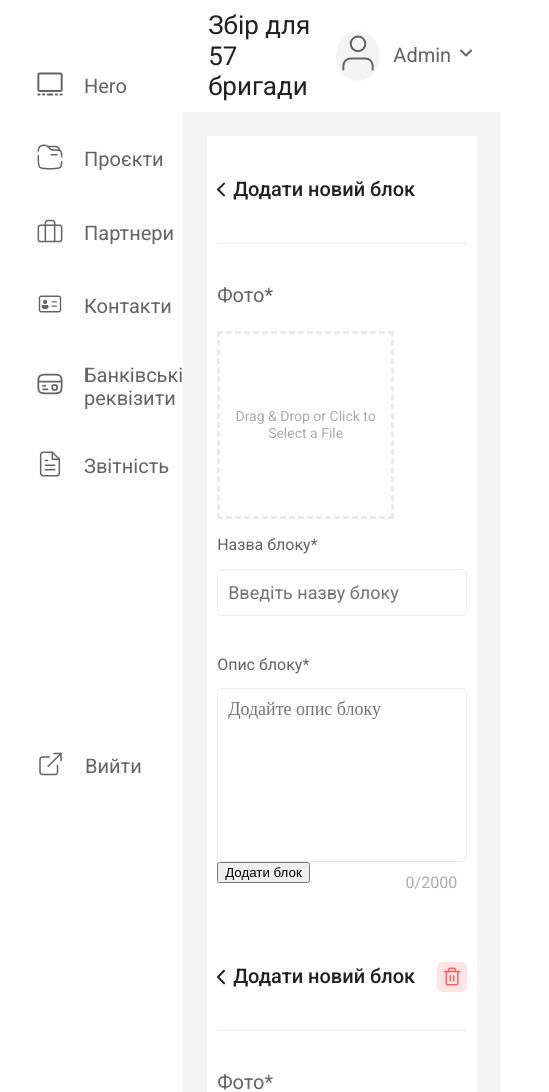
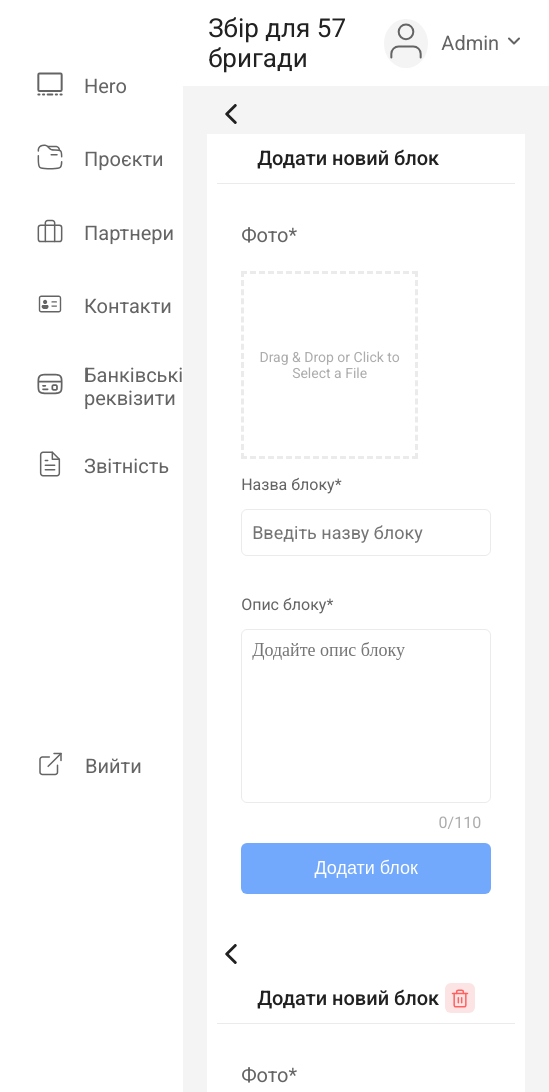
Before and after one commit to baza-trainee/dokoopy-frontend, a React (Vite) app: page /admin in a window 390 px wide. Shown: the top 1092 px of the page, 549 px wide, since content can reach past the window. Built offline with nearby package versions, Linux system fonts and the light colour scheme.

Commit message:
minor fix

```diff
--- a/src/components/admin-components/AddForm.jsx
+++ b/src/components/admin-components/AddForm.jsx
@@ -56,7 +56,7 @@ export const AddForm = ({
                   />
                )}
 
-               <button className="addButton">{nameButton}</button>
+               <button className="admin-button">{nameButton}</button>
             </div>
          </form>
       </div>
--- a/src/components/admin-components/PageHeader.jsx
+++ b/src/components/admin-components/PageHeader.jsx
@@ -7,7 +7,7 @@ export const PageHeader = ({ title, edit }) => {
       <>
          <div className="sub-title-container">
             <div className="title-icon">
-               <img onClick={() => navigate(-1)} src={leftArow}></img>
+               <img className="title-icon-arrow" onClick={() => navigate(-1)} src={leftArow}></img>
                <h3 className="admin-sub-title">{title}</h3>
             </div>
             {edit && (
--- a/src/components/admin-components/formElememt/TextArea.jsx
+++ b/src/components/admin-components/formElememt/TextArea.jsx
@@ -10,7 +10,7 @@ export const TextArea = ({ setLgInput, label, placeholder, value }) => {
             placeholder={placeholder}
             onChange={e => setLgInput(e.target.value)}
          ></textarea>
-         <p className="counter-input">{`${value.length}/2000`}</p>
+         <p className="counter-input">{`${value.length}/110`}</p>
       </div>
    );
 };
--- a/src/styles/components/admin/_added-form.scss
+++ b/src/styles/components/admin/_added-form.scss
@@ -24,7 +24,7 @@
    font-size: 18px;
    resize: none;
    line-height: 21.09px;
-   border: solid 1px#EBEBEB;
+   border: solid 1px var(--admin-table-header-background);
 }
 .counter-input {
    position: absolute;
@@ -37,22 +37,12 @@
    width: 494px;
 }
 .added-form {
+   padding: 0 40px;
    font-size: 20px;
    display: flex;
    justify-content: space-between;
 }
-// .addButton {
-//    font-family: Roboto;
-//    width: 100%;
-//    height: 49px;
-//    background: #72a9fc;
-//    border: none;
-//    border-radius: 6px;
-//    margin: 80px 0 40px 0;
-//    color: white;
-//    font-size: 20px;
-//    cursor: pointer;
-// }
+
 .hidden {
    width: 0px;
    height: 0px;
@@ -90,16 +80,13 @@
    position: relative;
    margin-bottom: 24px;
    cursor: pointer;
-   & :hover {
-      // background: #f4fbff;
-   }
 }
 .drag-input {
    display: flex;
    align-items: center;
    height: 188px;
    width: 177px;
-   border: dashed 3px #ebebeb;
+   border: dashed 3px var(--admin-table-header-background);
    overflow: hidden;
    & label {
       width: 177px;
@@ -147,4 +134,7 @@
       width: 250px;
       font-size: 16px;
    }
+   .added-form {
+      padding: 0 24px;
+   }
 }
--- a/src/styles/components/admin/_admin-common.scss
+++ b/src/styles/components/admin/_admin-common.scss
@@ -18,11 +18,14 @@
    height: 100%;
    padding: 24px;
    background-color: #f4f4f4;
+   @media (max-width: 768px) {
+      padding: 48px 24px;
+   }
 }
 
 .page-container {
-   padding: 0 40px;
-   max-width: 1092px;
+   // padding: 0 40px;
+   // max-width: 1092px;
    background: white;
    display: flex;
    justify-content: center;
@@ -68,12 +71,11 @@
    width: 100%;
    margin: 40px 0;
    padding: 15px;
-
    background-color: var(--admin-button-main);
    border: none;
    border-radius: 6px;
 
-   color: --admin-button-title;
+   color: var(--admin-button-title);
    font-size: 18px;
    cursor: pointer;
    &:focus &:hover {
--- a/src/styles/components/admin/_page-header.scss
+++ b/src/styles/components/admin/_page-header.scss
@@ -5,6 +5,8 @@
    display: flex;
    justify-content: space-between;
    align-items: center;
+   padding: 0 40px;
+   position: relative;
 }
 .title-icon {
    display: flex;
@@ -34,6 +36,9 @@
    }
 }
 @media (max-width: 768px) {
+   .sub-title-container {
+      height: 50px;
+   }
    .remove-btn {
       width: 30px;
       height: 30px;
@@ -41,4 +46,11 @@
          display: none;
       }
    }
+   .title-icon-arrow {
+      position: absolute;
+      top: -30px;
+      left: 4px;
+      width: 20px;
+      height: 20px;
+   }
 }
```
